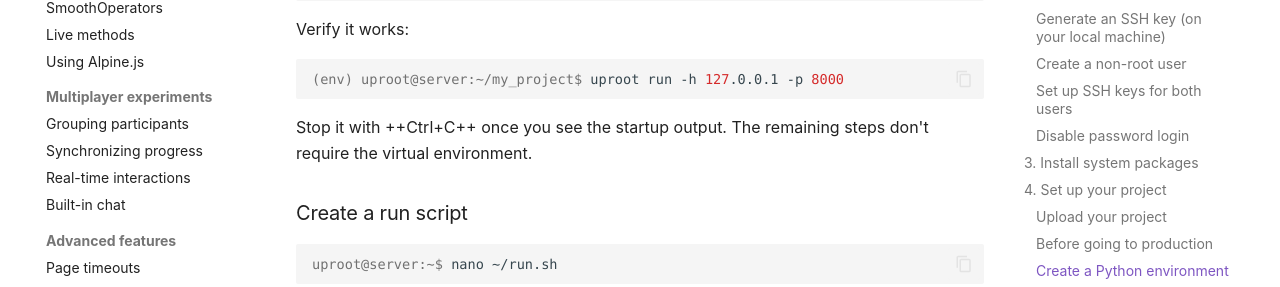
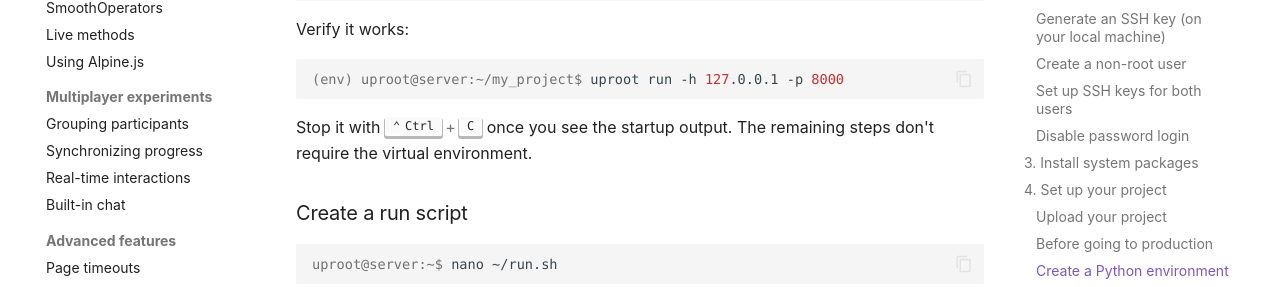
Before and after one commit to mrpg/uproot-docs, an MkDocs documentation site: the page built from docs/running/vps-setup.md, in a window 1280 px wide and 900 px high, scrolled down 3095 px. Shown: the part 143-430 px from the top of the window. Built offline with MkDocs 1.6.1 and Material for MkDocs 9.7.7, drawn with Linux system fonts in a browser that asks for light colours; comment, search, counter and statistics services are not loaded; some of the changed text lies outside the part shown.

Commit message:
Fix keys

````diff
--- a/docs/running/vps-setup.md
+++ b/docs/running/vps-setup.md
@@ -64,7 +64,7 @@ root@server:~# nano /etc/ssh/sshd_config.d/99-keys-only.conf
 ```
 
 !!! tip
-    In `nano`, save with ++Ctrl+s++ and exit with ++Ctrl+x++.
+    In `nano`, save with ++ctrl+s++ and exit with ++ctrl+x++.
 
 Paste the following:
 
@@ -143,7 +143,7 @@ Verify it works:
 (env) uproot@server:~/my_project$ uproot run -h 127.0.0.1 -p 8000
 ```
 
-Stop it with ++Ctrl+C++ once you see the startup output. The remaining steps don't require the virtual environment.
+Stop it with ++ctrl+c++ once you see the startup output. The remaining steps don't require the virtual environment.
 
 ### Create a run script
 
````
Also changed, not shown: docs/getting-started/installation.md (+1 -1 lines), docs/running/deployment.md (+1 -1 lines).
